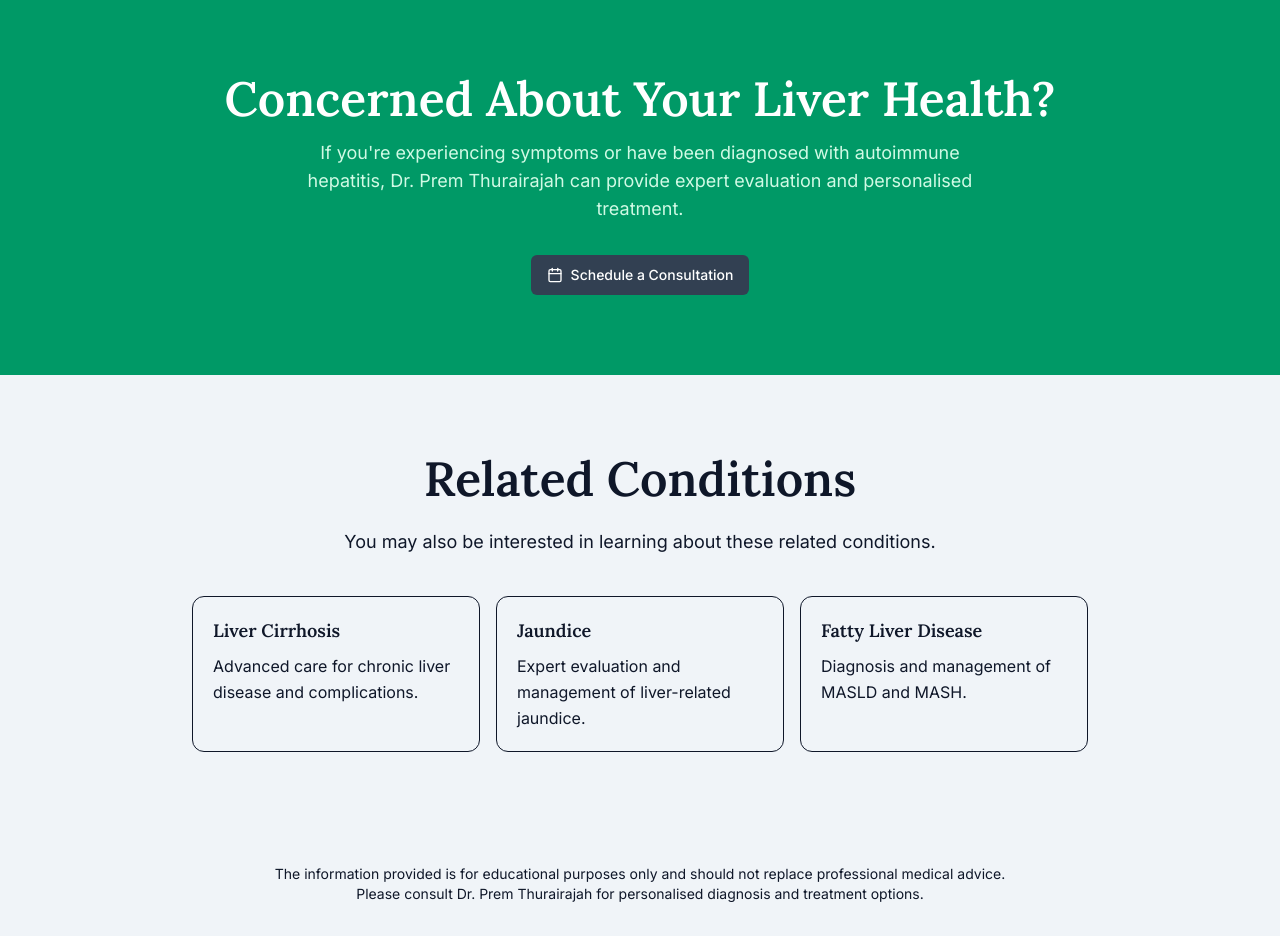
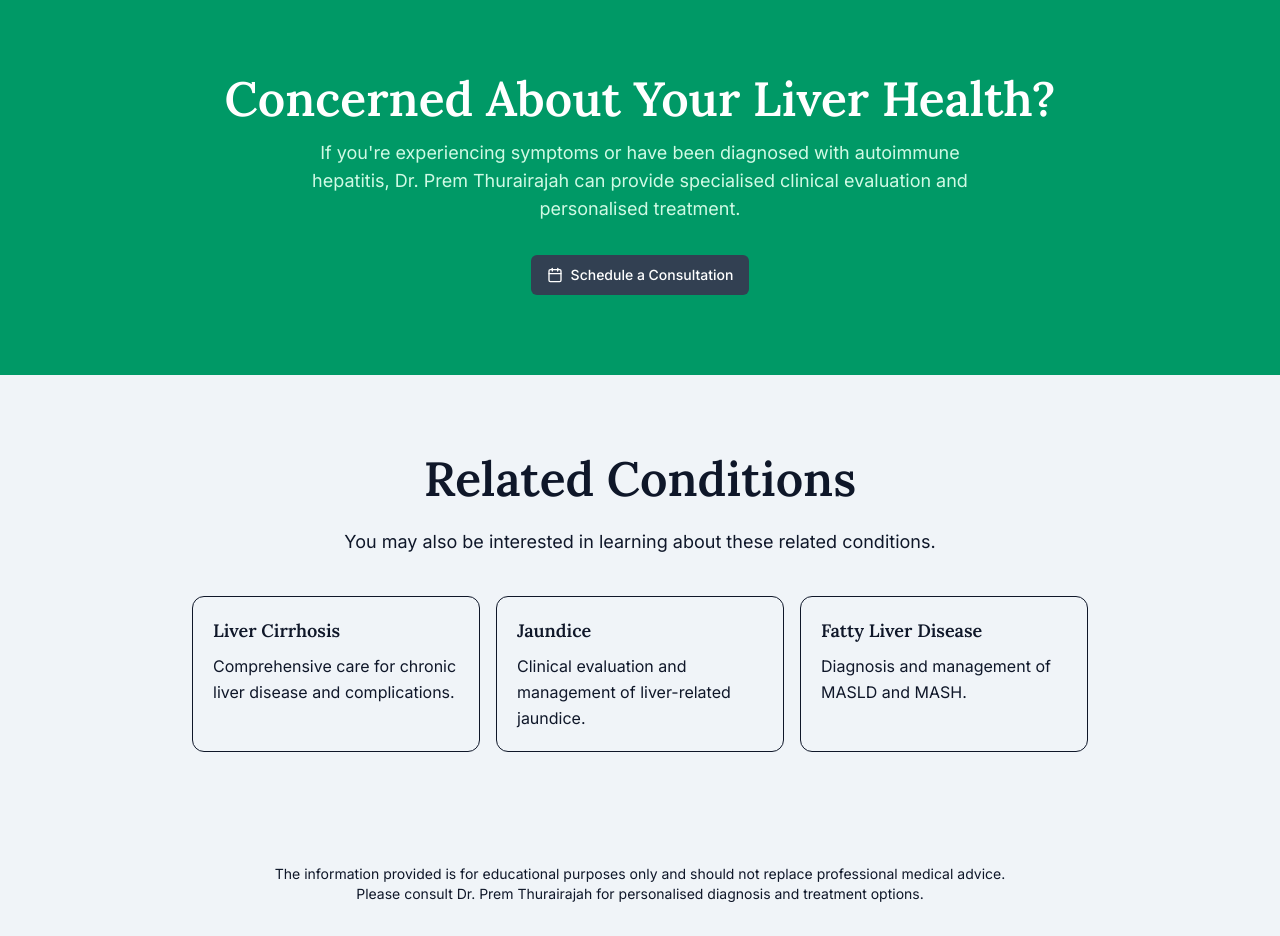
Before and after one commit to phthurairajah-blip/acorn-prem-fe, a Next.js app: page /autoimmune-hepatitis in a window 1280 px wide. Shown: the part 2940-3876 px from the top of the page. Built offline with nearby package versions, Linux system fonts and the light colour scheme.

Commit message:
Update autoimmune-hepatitis.tsx

```diff
--- a/components/page/autoimmune-hepatitis.tsx
+++ b/components/page/autoimmune-hepatitis.tsx
@@ -16,12 +16,12 @@ import Image from "next/image";
 const relatedConditions = [
   {
     title: "Liver Cirrhosis",
-    description: "Advanced care for chronic liver disease and complications.",
+    description: "Comprehensive care for chronic liver disease and complications.",
     link: "/liver-cirrhosis",
   },
   {
     title: "Jaundice",
-    description: "Expert evaluation and management of liver-related jaundice.",
+    description: "Clinical evaluation and management of liver-related jaundice.",
     link: "/jaundice",
   },
   {
@@ -389,7 +389,7 @@ export const AutoimmuneHepatitis = () => {
               </h2>
               <p className="text-emerald-100 text-lg mb-8 max-w-2xl mx-auto">
                 If you&apos;re experiencing symptoms or have been diagnosed with autoimmune hepatitis,
-                Dr. Prem Thurairajah can provide expert evaluation and personalised treatment.
+                Dr. Prem Thurairajah can provide specialised clinical evaluation and personalised treatment.
               </p>
               <Button asChild size="lg" variant="secondary" className="gap-2 text-white">
                 <Link href="/#contact">
```
